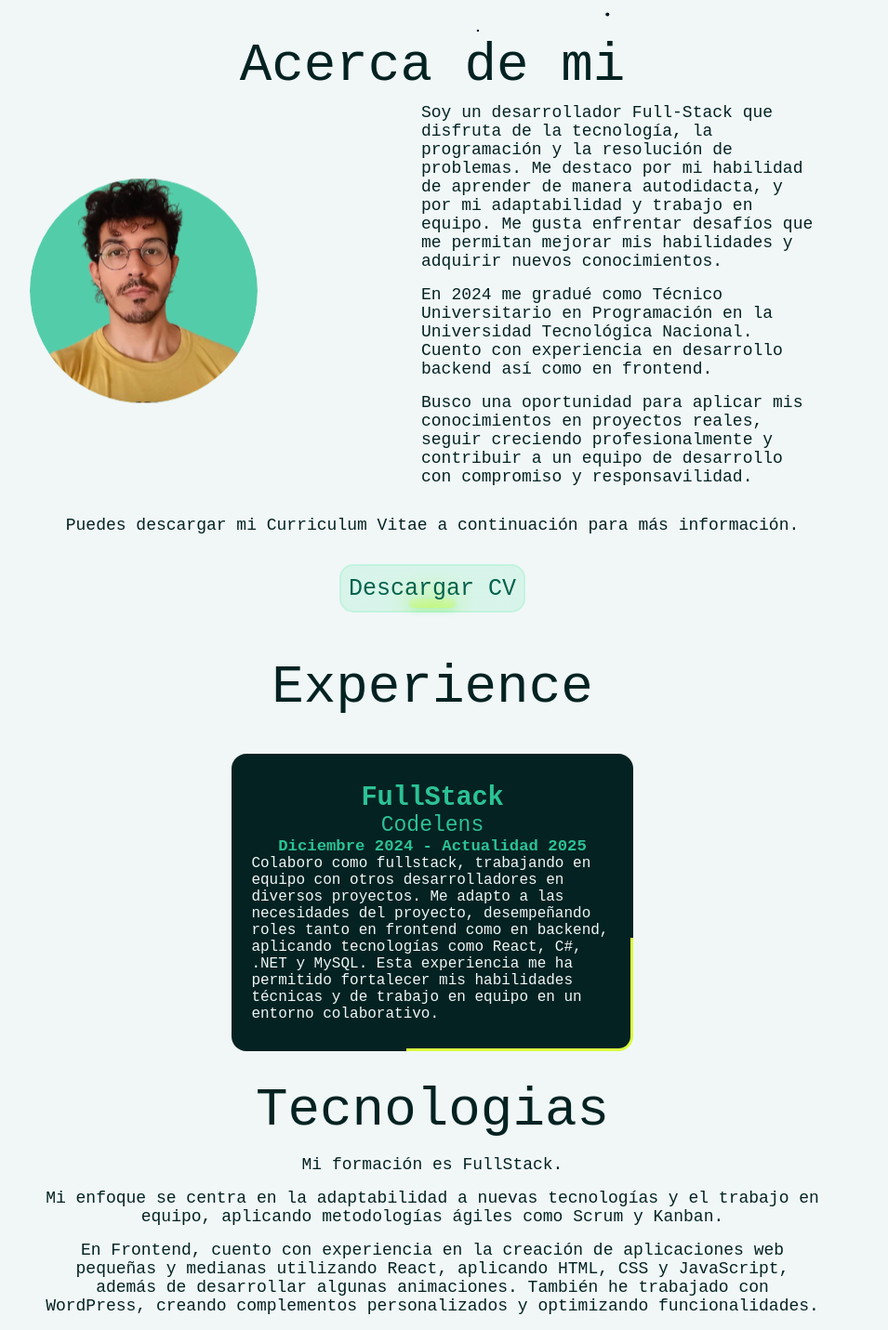
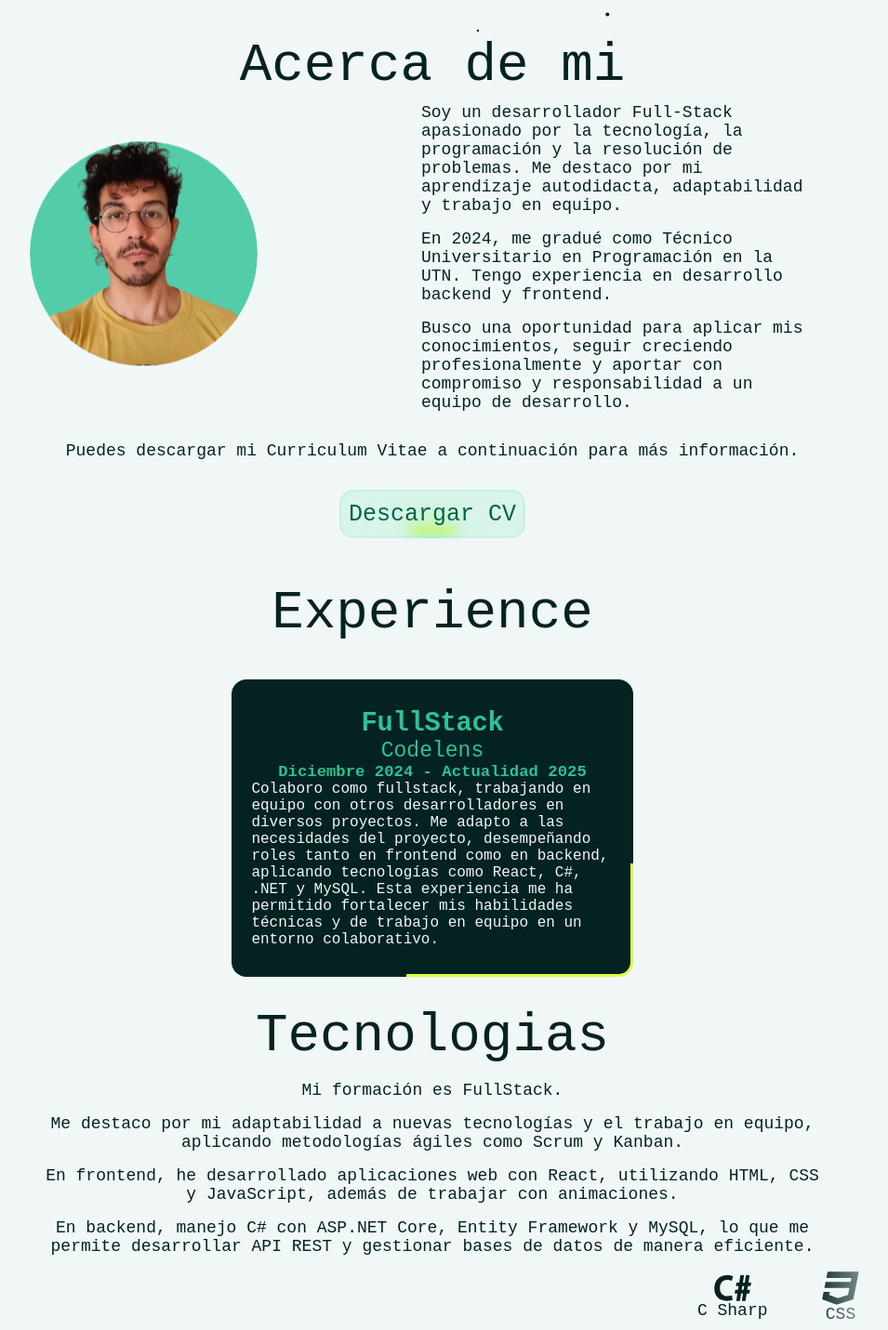
Before and after one commit to N-Rem/Portfolio_Nicolas_Romero_Barrios, a React (Vite) app: page / in a window 1280 px wide. Shown: the part 762-2193 px from the top of the page at 93% size, without its empty margins (175-1130 px from the left). Built offline with nearby package versions, Linux system fonts and the light colour scheme.

Commit message:
add text

```diff
--- a/public/i18n/es.json
+++ b/public/i18n/es.json
@@ -41,9 +41,9 @@
     "close": "Cerrar",
     "about": {
       "title": "Acerca de mi",
-      "paragraf1": "Soy un desarrollador Full-Stack que disfruta de la tecnología, la programación y la resolución de problemas. Me destaco por mi habilidad de aprender de manera autodidacta, y por mi adaptabilidad y trabajo en equipo. Me gusta enfrentar desafíos que me permitan mejorar mis habilidades y adquirir nuevos conocimientos.",
-      "paragraf2": "En 2024 me gradué como Técnico Universitario en Programación en la Universidad Tecnológica Nacional. Cuento con experiencia en desarrollo backend así como en frontend.",
-      "paragraf3": "Busco una oportunidad para aplicar mis conocimientos en proyectos reales, seguir creciendo profesionalmente y contribuir a un equipo de desarrollo con compromiso y responsavilidad.",
+      "paragraf1": "Soy un desarrollador Full-Stack apasionado por la tecnología, la programación y la resolución de problemas. Me destaco por mi aprendizaje autodidacta, adaptabilidad y trabajo en equipo.",
+      "paragraf2": "En 2024, me gradué como Técnico Universitario en Programación en la UTN. Tengo experiencia en desarrollo backend y frontend.",
+      "paragraf3": "Busco una oportunidad para aplicar mis conocimientos, seguir creciendo profesionalmente y aportar con compromiso y responsabilidad a un equipo de desarrollo.",
       "invitation": "Puedes descargar mi Curriculum Vitae a continuación para más información.",
       "btnCv": "Descargar CV"
     },
@@ -55,21 +55,15 @@
           "title2": "Codelens",
           "title3": "Diciembre 2024 - Actualidad 2025",
           "description": "Colaboro como fullstack, trabajando en equipo con otros desarrolladores en diversos proyectos. Me adapto a las necesidades del proyecto, desempeñando roles tanto en frontend como en backend, aplicando tecnologías como React, C#, .NET y MySQL. Esta experiencia me ha permitido fortalecer mis habilidades técnicas y de trabajo en equipo en un entorno colaborativo."
-        },
-        {
-          "title1": "FullStack1",
-          "title2": "Codelens",
-          "title3": "Diciembre 2024 - Actualidad 2025",
-          "description": "Colaboro como fullstack, trabajando en equipo con otros desarrolladores en diversos proyectos. Me adapto a las necesidades del proyecto, desempeñando roles tanto en frontend como en backend, aplicando tecnologías como React, C#, .NET y MySQL. Esta experiencia me ha permitido fortalecer mis habilidades técnicas y de trabajo en equipo en un entorno colaborativo."
         }
       ]
     },
     "tech": {
       "title": "Tecnologias",
       "paragraf1": "Mi formación es FullStack.",
-      "paragraf2": "Mi enfoque se centra en la adaptabilidad a nuevas tecnologías y el trabajo en equipo, aplicando metodologías ágiles como Scrum y Kanban.",
-      "paragraf3": "En Frontend, cuento con experiencia en la creación de aplicaciones web pequeñas y medianas utilizando React, aplicando HTML, CSS y JavaScript, además de desarrollar algunas animaciones. También he trabajado con WordPress, creando complementos personalizados y optimizando funcionalidades.",
-      "paragraf4": "En el Backend, manejo C# con ASP.NET Core, Entity Framework y MySQL, permitiéndome desarrollar API REST y gestionar bases de datos de manera eficiente."
+      "paragraf2": " Me destaco por mi adaptabilidad a nuevas tecnologías y el trabajo en equipo, aplicando metodologías ágiles como Scrum y Kanban.",
+      "paragraf3": "En frontend, he desarrollado aplicaciones web con React, utilizando HTML, CSS y JavaScript, además de trabajar con animaciones.",
+      "paragraf4": "En backend, manejo C# con ASP.NET Core, Entity Framework y MySQL, lo que me permite desarrollar API REST y gestionar bases de datos de manera eficiente."
     },
     "contact": {
       "title": "Contactame",
@@ -137,8 +131,8 @@
         "img": "portfolioSC",
         "urlProyect": "/proyect",
         "subtitle": "Landing page desarrollada en React para exhibir el trabajo profesional de un fotógrafo y editor de videos.",
-        "description": "Landing page visualmente atractiva desarrollada en React que destaca el trabajo profesional de Samuel como fotógrafo y editor de videos. El sitio presenta una galería dinámica de fotografías y videos, complementada con secciones sobre su trayectoria profesional y experiencia laboral. La página incluye una sección 'Sobre mí' que permite conocer más sobre su historia y pasión por la fotografía, además de un formulario de contacto para potenciales clientes. El diseño minimalista y elegante permite que el contenido visual sea el protagonista, creando una experiencia inmersiva para los visitantes.",
-        "responsibilities": "Como desarrollador, fui responsable de la implementación de componentes y seguir el diseño realizado en figma. Me enfoqué en crear una experiencia de usuario fluida y atractiva, desarrollando elementos personalizados como la galería de imágenes tipo polaroid, la sección de experiencia y el coso t la cosa. Aseguré que el diseño fuera completamente responsivo para garantizar una experiencia óptima en todos los dispositivos.",
+        "description": "Una landing page atractiva y moderna desarrollada en React para resaltar el trabajo profesional de Samuel como fotógrafo y editor de videos. El sitio cuenta con una galería interactiva de fotos y videos, junto con secciones dedicadas a su trayectoria y experiencia. Además, incluye un apartado 'Sobre mí' donde comparte su historia y pasión por la fotografía, así como un formulario de contacto para clientes interesados. Su diseño elegante y minimalista pone el foco en el contenido visual, brindando una experiencia envolvente para los visitantes.",
+        "responsibilities": "Como desarrollador, me encargué de implementar componentes siguiendo el diseño establecido en Figma. Priorizé una experiencia de usuario fluida y atractiva, desarrollando elementos personalizados como un carrusel de imágenes, un formulario interactivo con validación de errores y la sección 'Sobre mí'. Además, optimicé el diseño para que fuera completamente responsivo, asegurando una visualización óptima en cualquier dispositivo.",
         "tech": [
           { "name": "git hub", "route": "github-icon" },
           { "name": "git", "route": "git-icon" },
--- a/src/index.css
+++ b/src/index.css
@@ -1,7 +1,7 @@
 :root {
   --black           : #042222;
   --blackT          : rgba(4, 34, 34, 0.5);
-  --white           : rgb(241, 247, 247);
+  --white           : #f1f7f7;
   --whiteT          : rgba(241, 247, 247, 0.5);
   --whiteT2         : rgba(241, 247, 247, .3);
   --dark-green      : #03624c;
--- a/src/pages/aboutMe/about.css
+++ b/src/pages/aboutMe/about.css
@@ -2,11 +2,14 @@
     0% {
         transform: translateY(0px);
     }
+
     50% {
         transform: translateY(-9px);
     }
+
     100% {
-        transform: translateY(0px); /* Vuelve a la posición original */
+        transform: translateY(0px);
+        /* Vuelve a la posición original */
     }
 }
 
@@ -24,7 +27,8 @@
     from {
         border-left: 4px solid var(--pastel-green);
     }
-    to{
+
+    to {
         border-left: 1px solid var(--pastel-green);
     }
 }
@@ -67,7 +71,7 @@
     gap        : 1rem;
     padding    : 0;
 
-    padding-left: 1rem;
+    padding-left : 1rem;
     padding-right: 1rem;
 
     width : clamp(16rem, 16vw + 16rem, 32rem);
@@ -78,14 +82,14 @@
     /* font-size : clamp(.5rem, .6vw + .6rem, 1rem); */
     word-wrap : break-word;
     text-align: left;
-    max-width: 100%;
+    max-width : 100%;
 
 }
 
-.pharagraf-machin span{
+.pharagraf-machin span {
     position   : absolute;
     right      : 6vw;
-    /* left: 0vw; */
+    /* left    : 0vw; */
     width      : 0;
     background : var(--white);
     border-left: 3px solid var(--cyberpunk-yellow);
@@ -93,15 +97,17 @@
 }
 
 /* Seccion CV*/
-.buttonCv-container{
+.buttonCv-container {
     margin-top: 2rem;
-    gap:2rem;
+    gap       : 2rem;
 }
-.buttonCv-container p{
+
+.buttonCv-container p {
     /* font-size : clamp(.5rem, .6vw + .6rem, 1rem); */
     text-align: center;
 }
-.buttonCv-container a{
+
+.buttonCv-container a {
     text-decoration: none;
 }
 
@@ -116,6 +122,8 @@
     .content-container {
         margin-top : 1rem;
         margin-left: 0;
+        width: clamp(28rem, 28vw + 28rem, 45rem);
+
     }
 
     .content-container p {
@@ -123,3 +131,17 @@
 
     }
 }
+
+
+
+@media(max-width: 600px) {
+    .content-container {
+        width: clamp(25rem, 22vw + 22rem, 40rem);
+    }
+}
+
+@media(max-width: 500px) {
+    .content-container {
+        width: clamp(15rem, 15vw + 15rem, 30rem);
+    }
+}
```
Also changed, not shown: public/i18n/en.json (+8 -14 lines).
